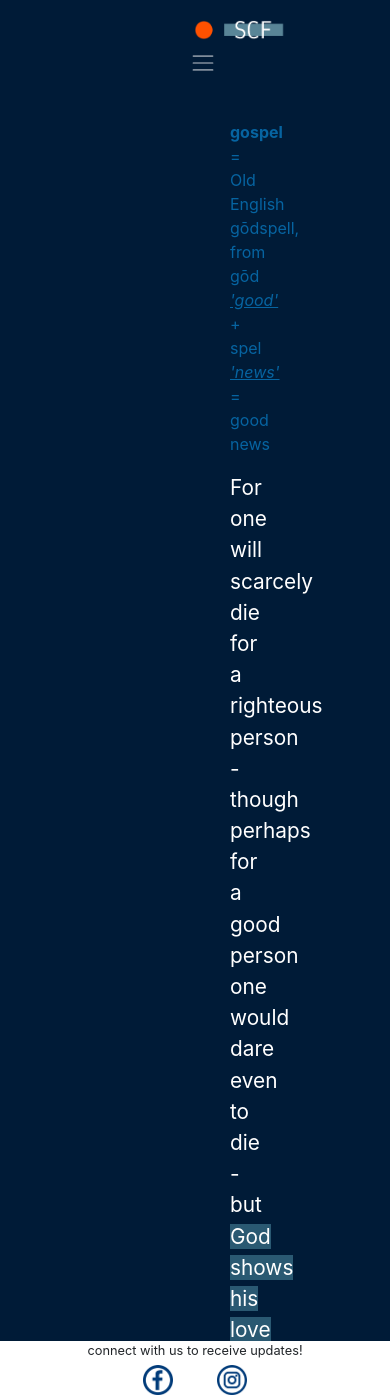
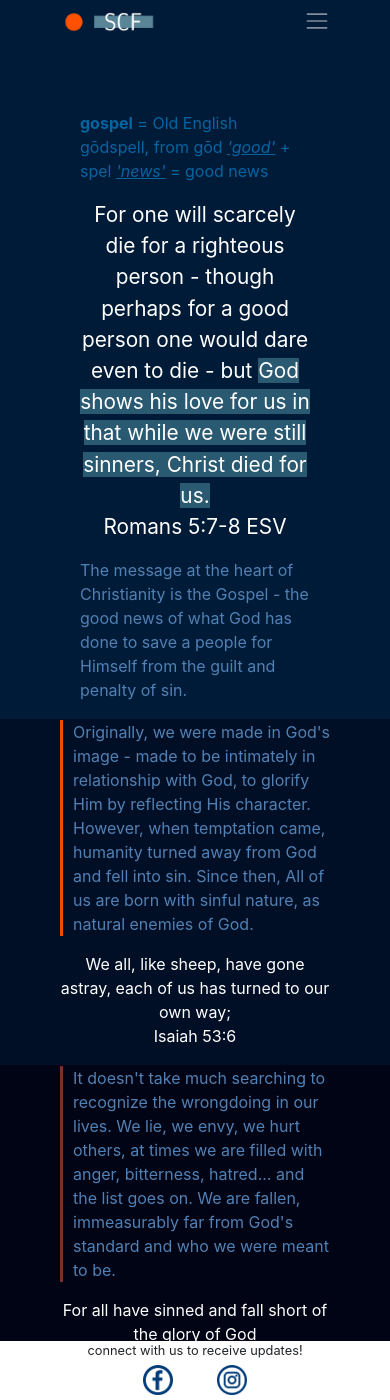
Before and after one commit to Rachael-C/Rachael-C.github.io, a Jekyll site: the page content/jesus.html, which Jekyll copies as it is, in a window 390 px wide and 1400 px high. Built offline with Jekyll 4.4.1, drawn with Linux system fonts in a browser that asks for light colours.

Commit message:
Modified margins on Jesus page

```diff
--- a/assets/css/jesus_page.css
+++ b/assets/css/jesus_page.css
@@ -124,16 +124,6 @@ main {
   border-bottom: 2px solid rgb(1,60,121);
 }
 
-@media (max-width: 992px) {
-  .navbar-nav.jesus > .nav-item.nav-link.active {
-    border-bottom: none;
-  }
-
-  .navbar-nav.jesus > .nav-item.nav-link:hover {
-    border: 2px solid rgb(0, 27, 55);
-  }
-}
-
 .point1 {
   border-left: 3px solid rgb(240, 77, 2);
   padding-left: 10px;
@@ -165,3 +155,32 @@ main {
 
 
 /* media queries */
+
+@media (max-width: 575.98px) {
+  .color-block {
+    padding: 0px 60px;
+  }
+}
+
+@media (max-width: 992px) {
+  .color-block {
+    padding: 1px 60px;
+  }
+
+  .color-block1 {
+    padding: 1px 80px;
+  }
+
+  .navbar {
+    padding: 0px 60px;
+  }
+
+  .navbar-nav.jesus > .nav-item.nav-link.active {
+    border-bottom: none;
+  }
+
+  .navbar-nav.jesus > .nav-item.nav-link:hover {
+    border: 2px solid rgb(0, 27, 55);
+  }
+
+}
```
Also changed, not shown: 1 other file.
